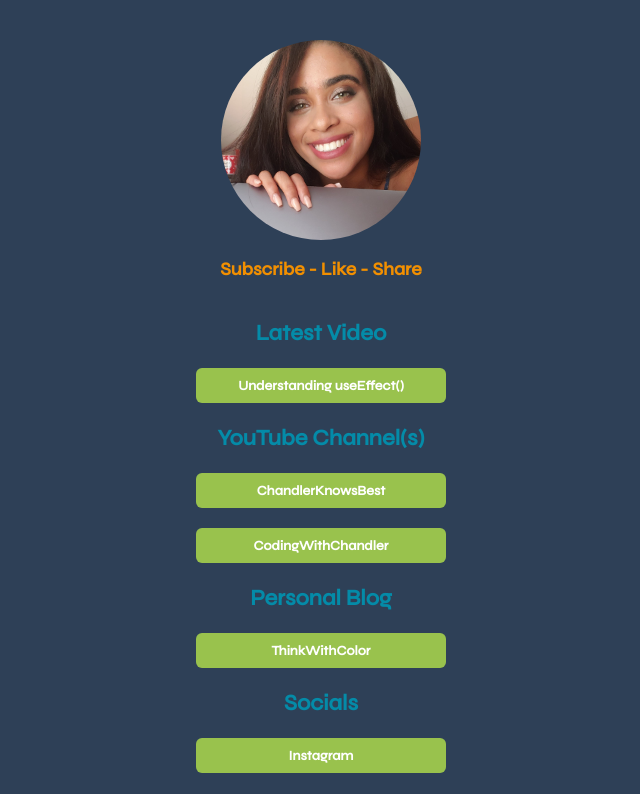
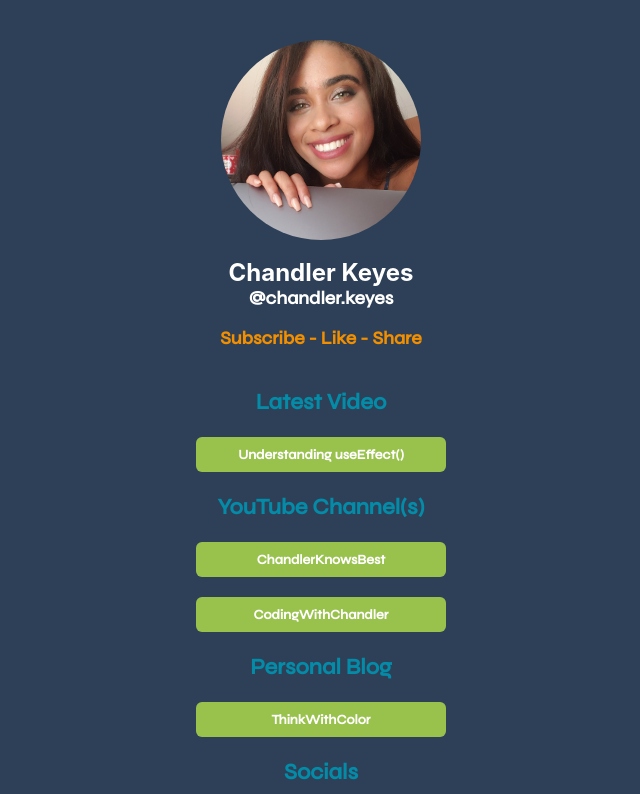
Before and after one commit to chandlerkeyes/link-tree, a React (Create React App) app: page / in a window 1280 px wide. Shown: the top 794 px of the page, without its empty margins (319-959 px from the left). Built offline with nearby package versions, Linux system fonts and the light colour scheme.

Commit message:
Added name and IG handle

```diff
--- a/src/components/link-tree/index.js
+++ b/src/components/link-tree/index.js
@@ -10,6 +10,10 @@ function LinkTree() {
         <div className={CLASS_NAME}>
             <div className={`${CLASS_NAME}-container`}>
                 <div className={`${CLASS_NAME}-image`} />
+                <div className={`${CLASS_NAME}-info`}>
+                    <h4>Chandler Keyes</h4>
+                    <p>@chandler.keyes</p>
+                </div>
                 <p>Subscribe - Like - Share</p>
                 <h3>Latest Video</h3>
                 <LinkButton link={LINKS.LATEST_VIDEO} text={'Understanding useEffect()'} />
--- a/src/components/link-tree/styles.scss
+++ b/src/components/link-tree/styles.scss
@@ -56,4 +56,18 @@
         font-family: 'Syne', sans-serif;
         font-size: 22px;
     }
+
+    &-info {
+        color: white;
+        padding-top: 18px;
+        h4 {
+            margin: 0;
+            font-size: 24px;
+
+        }
+        p {
+            color: white;
+            margin: 0;
+        }
+    }
 }
```
